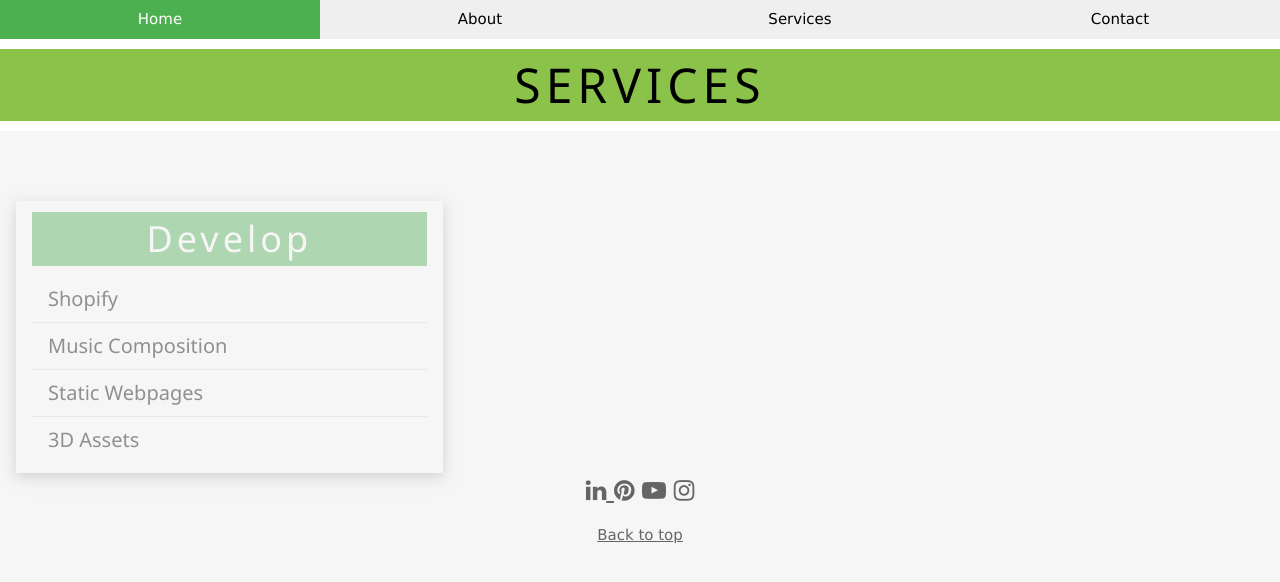
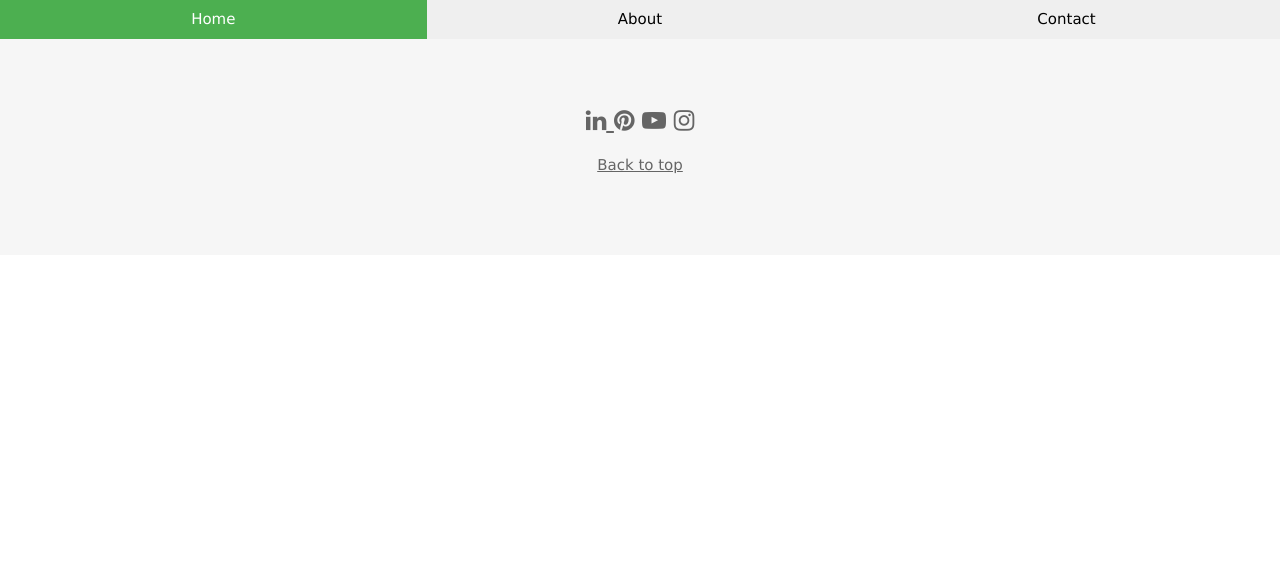
Before and after one commit to haris-jahangir/website, a plain HTML site: page services.html in a window 1280 px wide. Drawn offline with nearby package versions, Linux system fonts and the light colour scheme.

Commit message:
Update services.html

```diff
--- a/services.html
+++ b/services.html
@@ -16,29 +16,12 @@
 	<body class="w3-mobile s1 - s12" style="font-kerning:large;">
 		<section id="top">
 				<nav class="w3-bar w3-black">
-					<a href="index.html"><button class="w3-bar-item w3-hover-green" style="width: 25%;">Home</button></a>
-					<a href="about_me.html"><button class="w3-bar-item w3-hover-green" style="width: 25%;">About</button></a>
-					<a href="services.html"><button class="w3-bar-item w3-hover-green" style="width: 25%;">Services</button></a>
-					<a href="contact.html"><button class="w3-bar-item w3-hover-green" style="width: 25%;">Contact</button></a>
+					<a href="index.html"><button class="w3-bar-item w3-hover-green" style="width: 33.33%;">Home</button></a>
+					<a href="about_me.html"><button class="w3-bar-item w3-hover-green" style="width: 33.33%;">About</button></a>
+					<a href="contact.html"><button class="w3-bar-item w3-hover-green" style="width: 33.33%;">Contact</button></a>
 		    	</nav>
     	</section>
 
-		<section class="w3-pale-green" >
-				<header >
-					<h1 class="w3-container w3-center w3-light-green w3-xxxlarge" style="letter-spacing: 5px;">SERVICES</h1>
-				</header>
-				<div class="w3-container w3-card-4 w3-animate-left w3-margin-left w3-white w3-third  " style="margin-top:70px;">
-					<h1 class="w3container w3-green w3-wide w3-center">Develop<h1>
-				<main>
-					<ul class="w3-ul" style="font-kerning:large; font-size: 20px; ">
-                 		<li>Shopify</li>
-                 		<li>Music Composition</li>
-                 		<li>Static Webpages</li>
-                 		<li>3D Assets</li>
-					</ul>
-				</main>
-				</div>
-		</section>
 
 
 		<section>
```
